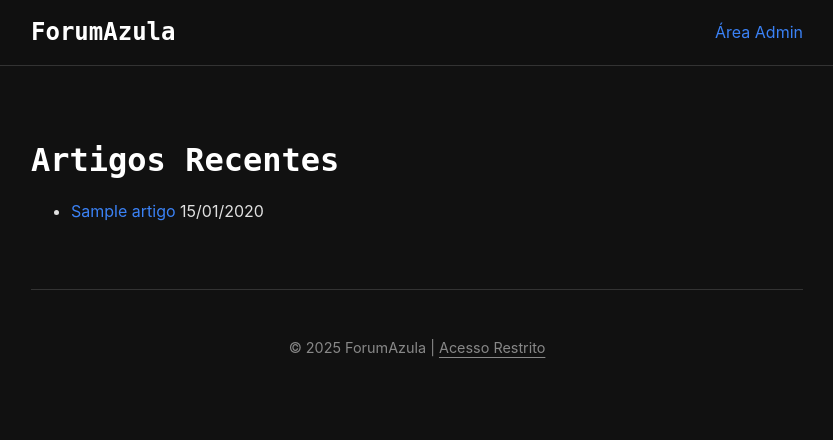
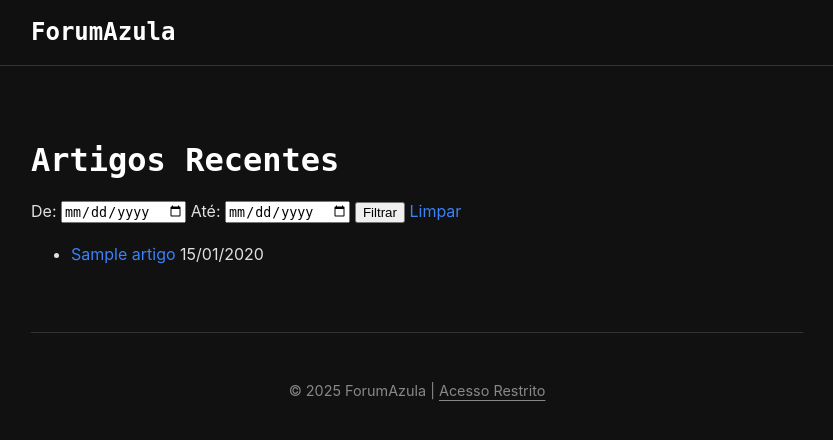
Before and after one commit to Caze-netto/forumazulaPHP, a PHP site: page / in a window 1280 px wide. Shown: the top 440 px of the page, without its empty margins (223-1056 px from the left). Run offline with PHP 8.4, Linux system fonts and the light colour scheme; data comes from the database, SQL or seed files in the repository; tables that the repository leaves empty hold one stand-in row (values such as "Sample post"); some libraries are stand-ins or nearby versions.

Commit message:
Docs: melhorando

```diff
--- a/src/index.php
+++ b/src/index.php
@@ -1,7 +1,22 @@
 <?php
 require 'conexao.php';
 
-$stmt = $pdo->query("SELECT id, titulo, data_criacao FROM artigos ORDER BY data_criacao DESC");
+$data_inicio = filter_input(INPUT_GET, 'data_inicio', FILTER_SANITIZE_STRING);
+$data_fim    = filter_input(INPUT_GET, 'data_fim', FILTER_SANITIZE_STRING);
+
+
+$query = "SELECT id, titulo, data_criacao FROM artigos";
+$params = [];
+
+if ($data_inicio && $data_fim) {
+    $query .= " WHERE data_criacao BETWEEN ? AND ?";
+    $params[] = $data_inicio . " 00:00:00";
+    $params[] = $data_fim . " 23:59:59";
+}
+
+$query .= " ORDER BY data_criacao DESC";
+$stmt = $pdo->prepare($query);
+$stmt->execute($params);
 $artigos = $stmt->fetchAll(PDO::FETCH_ASSOC);
 ?>
 <!DOCTYPE html>
@@ -16,16 +31,23 @@ $artigos = $stmt->fetchAll(PDO::FETCH_ASSOC);
     <header class="site-header">
         <div class="header-content">
             <div class="logo"><a href="index.php">ForumAzula</a></div>
-            <nav>
-                <a href="admin.php">Área Admin</a>
-            </nav>
         </div>
     </header>
+
     <div class="container">
         <main>
             <h1>Artigos Recentes</h1>
+
+            <!-- Formulário de filtro de data -->
+            <form method="GET" action="index.php" class="filtro-data">
+                <label>De: <input type="date" name="data_inicio" value="<?= htmlspecialchars($data_inicio ?? '') ?>"></label>
+                <label>Até: <input type="date" name="data_fim" value="<?= htmlspecialchars($data_fim ?? '') ?>"></label>
+                <button type="submit">Filtrar</button>
+                <a href="index.php" class="btn-limpar">Limpar</a>
+            </form>
+
             <?php if (empty($artigos)): ?>
-                <p>Nenhum artigo publicado ainda.</p>
+                <p>Nenhum artigo publicado nesse período.</p>
             <?php else: ?>
                 <ul class="lista-artigos">
                     <?php foreach ($artigos as $artigo): ?>
@@ -41,6 +63,7 @@ $artigos = $stmt->fetchAll(PDO::FETCH_ASSOC);
                 </ul>
             <?php endif; ?>
         </main>
+
         <footer class="site-footer">
             <p>&copy; 2025 ForumAzula | <a href="admin.php">Acesso Restrito</a></p>
         </footer>
```
